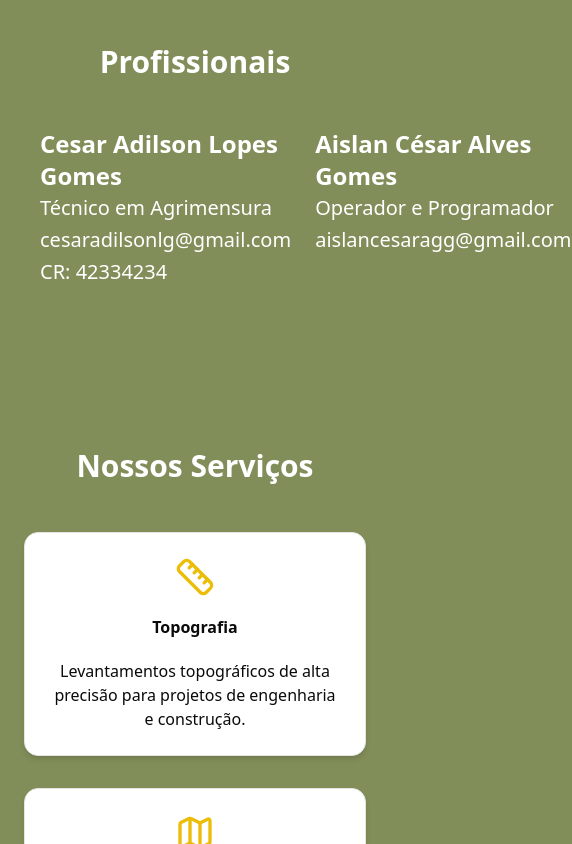
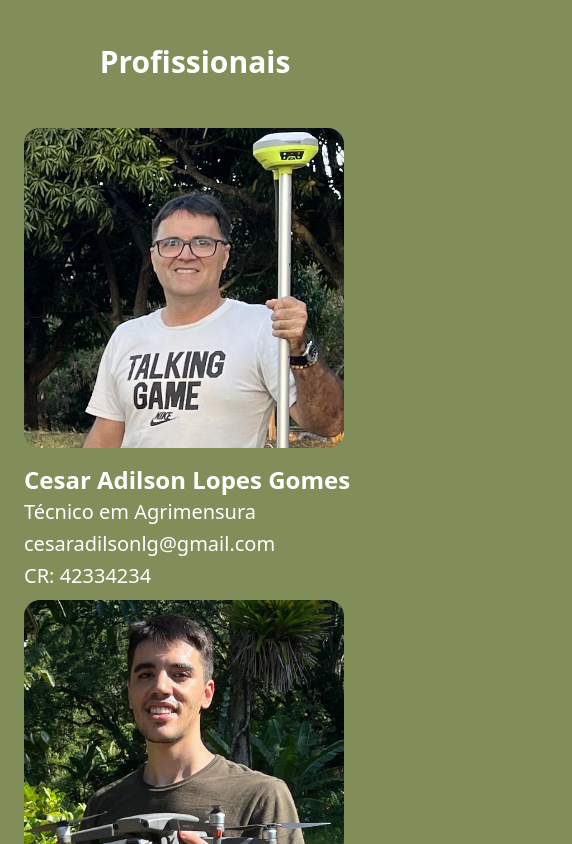
Before and after one commit to aislangomes/agrimensura, a Next.js app: page / in a window 390 px wide. Shown: the part 880-1724 px from the top of the page, 572 px wide, since content can reach past the window. Built offline with nearby package versions, Linux system fonts and the light colour scheme; no server answers.

Commit message:
mobile profile fix position

```diff
--- a/components/Footer.tsx
+++ b/components/Footer.tsx
@@ -16,12 +16,12 @@ export function Footer() {
           <p className="flex items-center gap-2">
             <Phone size={18} /> (15) 99112-3520
           </p>
-          <p className="flex items-center gap-2 mt-2">
+          <a href="mailto:cesaradilsonlg@gmail.com" className="flex items-center gap-2 mt-2">
             <Mail size={18} /> cesaradilsonlg@gmail.com
-          </p>
-          <p className="flex items-center gap-2 mt-2">
+          </a>
+          <a href="mailto:aislancesarag@gmail.com" className="flex items-center gap-2 mt-2">
             <Mail size={18} /> aislancesarag@gmail.com
-          </p>
+          </a>
         </div>
 
         {/* Endereço e Horário */}
--- a/components/Profile.tsx
+++ b/components/Profile.tsx
@@ -12,11 +12,11 @@ export function Profile() {
   return (
     <section id="projects" className="py-20">
       <div className="container mx-auto px-6 text-center">
-        <h2 className="text-3xl md:text-4xl font-bold text-primary-foreground mb-12">
+        <h2 className="text-3xl md:text-4xl font-bold text-primary-foreground mb-12 scren">
           Profissionais
         </h2>
-        <div className="flex justify-around gap-2">
-          <span className="flex gap-4">
+        <div className="flex justify-around gap-2 md:flex-row flex-col">
+          <span className="flex gap-4 md:flex-row flex-col">
             <ImageZoom>
                     <Image
                       alt="Cesar Adilson Lopes Gomes"
@@ -34,7 +34,7 @@ export function Profile() {
                 <p>CR: 42334234</p>
               </span>
             </span>
-            <span className="flex gap-4">
+            <span className="flex gap-4 md:flex-row flex-col">
               <ImageZoom>
                     <Image
                       alt="Aislan César Alves Gomes"
@@ -46,9 +46,9 @@ export function Profile() {
                     />
               </ImageZoom>
               <span className="text-xl text-left text-white leading-8">
-                <h2 className="text-2xl text-left text-white font-bold">Aislan César Alves Gomes</h2>
+                <h2 className="text-2xl text-left text-white font-bold ">Aislan César Alves Gomes</h2>
                 <p>Operador e Programador</p>
-                <p>aislancesaragg@gmail.com</p>
+                <p>aislancesarag@gmail.com</p>
               </span>
             </span>
         </div>
```
